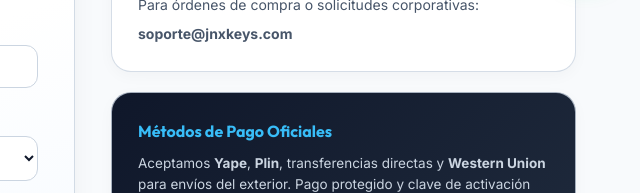
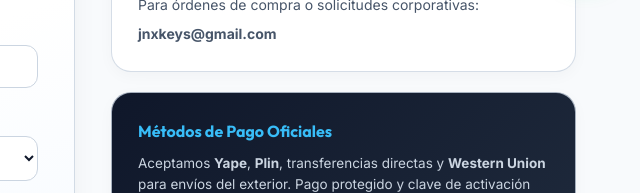
Before and after one commit to JNxKeys/JNxKeys.github.io, a plain HTML site: page contacto/index.html in a window 1280 px wide. Shown: the part 801-994 px from the top of the page, 640-1280 px from the left. Drawn offline with Linux system fonts and the light colour scheme.

Commit message:
fix: unificar correo de contacto a jnxkeys@gmail.com en todo el sitio

```diff
--- a/contacto/index.html
+++ b/contacto/index.html
@@ -546,7 +546,7 @@
                             <svg viewBox="0 0 32 32"><path d="M23.47 8.52A10.9 10.9 0 0 0 16.02 5c-6.01 0-10.9 4.89-10.9 10.9 0 1.92.5 3.8 1.46 5.46L5 27l5.8-1.52a10.9 10.9 0 0 0 5.22 1.33h.005c6.01 0 10.9-4.89 10.9-10.9a10.84 10.84 0 0 0-3.45-7.79zm-7.45 16.77h-.004a9.06 9.06 0 0 1-4.61-1.26l-.33-.196-3.44.9.92-3.35-.215-.345a9.05 9.05 0 0 1-1.39-4.83c0-5.01 4.08-9.09 9.1-9.09a9.04 9.04 0 0 1 6.43 2.67 9.03 9.03 0 0 1 2.66 6.43c0 5.01-4.08 9.09-9.1 9.09zm4.99-6.81c-.27-.14-1.61-.79-1.86-.88-.25-.09-.43-.14-.61.14-.18.27-.7.88-.86 1.06-.16.18-.32.2-.59.07-.27-.14-1.13-.42-2.16-1.34-.8-.71-1.34-1.6-1.5-1.87-.16-.27-.02-.42.12-.55.12-.12.27-.32.41-.48.14-.16.18-.27.27-.45.09-.18.05-.34-.02-.48-.07-.14-.61-1.48-.84-2.02-.22-.53-.44-.46-.61-.47l-.52-.01c-.18 0-.48.07-.73.34-.25.27-.96.94-.96 2.29 0 1.35.98 2.66 1.12 2.84.14.18 1.93 2.95 4.68 4.14.65.28 1.16.45 1.56.58.66.21 1.25.18 1.72.11.53-.08 1.61-.66 1.83-1.29.23-.63.23-1.17.16-1.29-.07-.11-.25-.18-.52-.32z"/></svg>
                             Enviar Pedido por WhatsApp
                         </button>
-                        <a href="mailto:soporte@jnxkeys.com" class="btn-submit-mail">
+                        <a href="mailto:jnxkeys@gmail.com" class="btn-submit-mail">
                             O enviar consulta por Correo Electrónico
                         </a>
                     </div>
@@ -581,7 +581,7 @@
                         </div>
                     </div>
                     <p>Para órdenes de compra o solicitudes corporativas:</p>
-                    <p class="info-highlight" style="margin-top: 6px;">soporte@jnxkeys.com</p>
+                    <p class="info-highlight" style="margin-top: 6px;">jnxkeys@gmail.com</p>
                 </div>
 
                 <div class="info-box" style="background: linear-gradient(135deg, #0F172A 0%, #1E293B 100%); color: #fff;">
```
